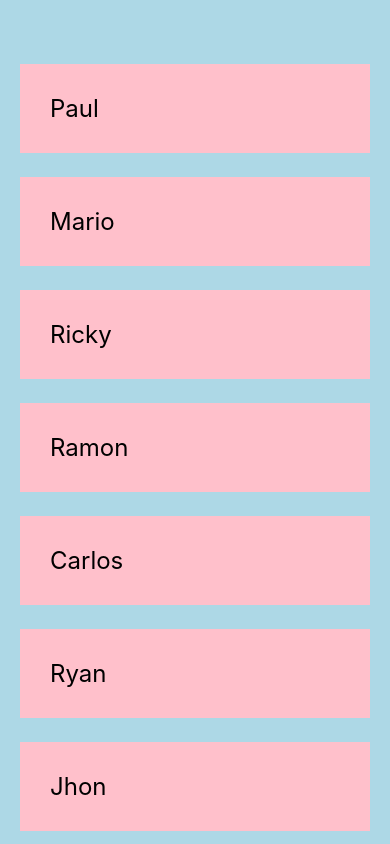
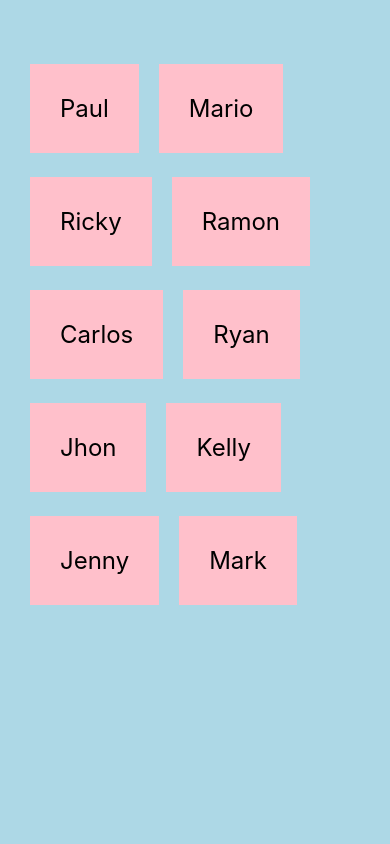
Before and after one commit to rensilva5/Rating-react-native-app, a React Native app: screen / in a window 390 px wide. Built offline with nearby package versions, Linux system fonts and the light colour scheme.

Commit message:
FlatList component and less code by using; it brings scrollview automatically

```diff
--- a/App.js
+++ b/App.js
@@ -1,28 +1,40 @@
 import { StatusBar } from "expo-status-bar";
 import { useState } from "react";
-import { ScrollView, StyleSheet, Text, View } from "react-native";
+import { FlatList, StyleSheet, Text, View } from "react-native";
 
 export default function App() {
   const [people, setPeople] = useState([
-    { name: "Paul", key: "1" },
-    { name: "Mario", key: "2" },
-    { name: "Ricky", key: "3" },
-    { name: "Ramon", key: "4" },
-    { name: "Carlos", key: "5" },
-    { name: "Ryan", key: "6" },
-    { name: "Jhon", key: "7" },
-    { name: "Kelly", key: "8" },
+    { name: "Paul", id: "1" },
+    { name: "Mario", id: "2" },
+    { name: "Ricky", id: "3" },
+    { name: "Ramon", id: "4" },
+    { name: "Carlos", id: "5" },
+    { name: "Ryan", id: "6" },
+    { name: "Jhon", id: "7" },
+    { name: "Kelly", id: "8" },
+    { name: "Jenny", id: "9" },
+    { name: "Mark", id: "10" },
   ]);
 
   return (
     <View style={styles.container}>
-      <ScrollView>
+      {/* flatList component  less code */}
+
+      <FlatList
+        numColumns={2}
+        keyExtractor={(item) => item.id}
+        data={people}
+        renderItem={( { item }) => (
+          <Text style={styles.item}>{item.name}</Text>
+        )}
+      />
+      {/* <ScrollView>
         {people.map(item => (
             <View key={item.key}>
               <Text style={styles.item}>{item.name}</Text>
             </View>
           ))}
-      </ScrollView>
+      </ScrollView> */}
     </View>
   );
 }
@@ -53,5 +65,7 @@ const styles = StyleSheet.create({
     padding: 30,
     backgroundColor: "pink",
     fontSize: 24,
+    marginHorizontal: 10,
+    marginTop: 24,
   },
 });
```
